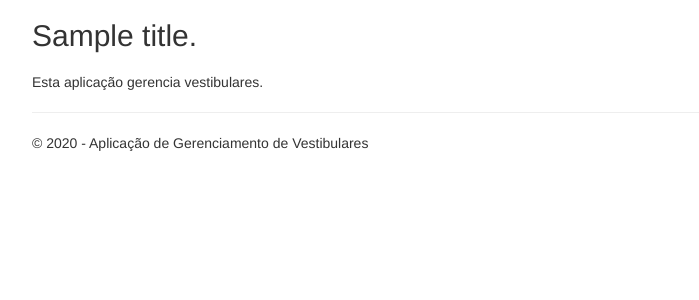
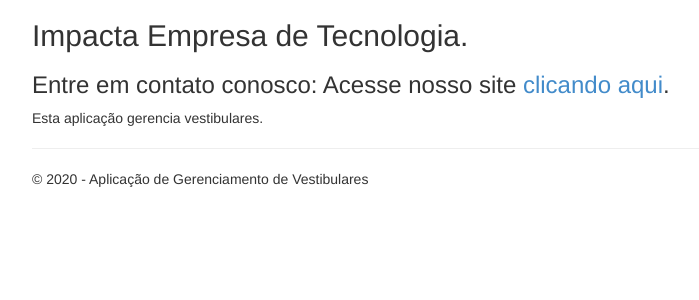
Before and after one commit to vinicius-silvestre/devops-aula09, a Django app: template app/templates/app/about.html in a window 1280 px wide. Shown: the part 51-351 px from the top of the page, without its empty margins (38-737 px from the left). Run offline with Django 3.2, Linux system fonts and the light colour scheme; the template is opened without the code that fills it: most values are stand-ins (such as "Sample title", 1, 10 or a date in 2020); some libraries are stand-ins or nearby versions.

Commit message:
Update about.html

```diff
--- a/app/templates/app/about.html
+++ b/app/templates/app/about.html
@@ -2,8 +2,10 @@
 
 {% block content %}
 
-<h2>{{ title }}.</h2>
-<h3>{{ message }}</h3>
+<h2>Impacta Empresa de Tecnologia.</h2>
+<h3>Entre em contato conosco:
+  Acesse nosso site <a href="http://www.impacta.edu.br"> clicando aqui</a>.</h3>
+
 
 <p>Esta aplicação gerencia vestibulares.</p>
 
```
